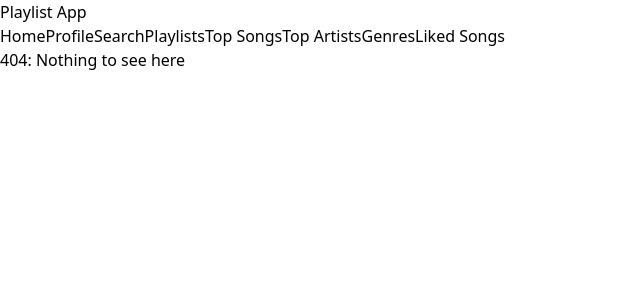
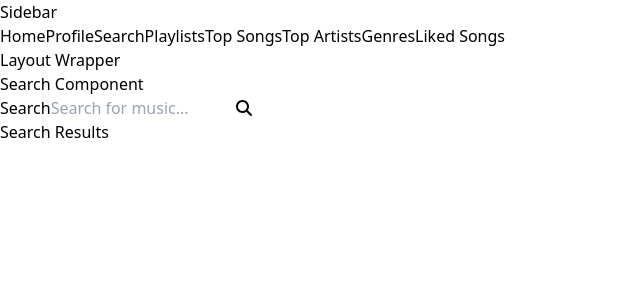
Before and after one commit to eomisterman/playlist-app, a React (Vite) app: page /search in a window 1280 px wide. Before the commit this address had no page. Shown: the top 300 px of the page, without its empty margins (0-640 px from the left). Built offline with nearby package versions, Linux system fonts and the light colour scheme; sample sign-in values are in the browser's storage.

Commit message:
Added search track functionality. Wrapped routes in layout route.

```diff
--- a/package.json
+++ b/package.json
@@ -10,6 +10,11 @@
     "preview": "vite preview"
   },
   "dependencies": {
+    "@fortawesome/fontawesome-svg-core": "^6.4.2",
+    "@fortawesome/free-brands-svg-icons": "^6.4.2",
+    "@fortawesome/free-regular-svg-icons": "^6.4.2",
+    "@fortawesome/free-solid-svg-icons": "^6.4.2",
+    "@fortawesome/react-fontawesome": "^0.2.0",
     "react": "^18.2.0",
     "react-dom": "^18.2.0",
     "react-router-dom": "^6.17.0"
--- a/src/App.jsx
+++ b/src/App.jsx
@@ -1,36 +1,58 @@
-import { Link, Routes, Route, useNavigate } from 'react-router-dom';
-import { fetchProfile, getAccessToken, redirectToAuthCodeFlow } from './util/Spotify';
+import { Link, Routes, Route, Outlet, useNavigate } from 'react-router-dom';
+import {
+  getProfile,
+  getAccessToken,
+  redirectToAuthCodeFlow,
+  getSearchTracks } from './util/Spotify';
 import { useEffect, useState } from 'react';
+import { FontAwesomeIcon } from '@fortawesome/react-fontawesome';
+import { faMagnifyingGlass } from '@fortawesome/free-solid-svg-icons';
 
 const App = () => {
 return (
-    <section className='flex'>
+    <section id="app" className='flex m-8'>
       <Sidebar />
       <Routes>
-        <Route index path="/" element={<Home />} />
-        <Route path="/login" element={<Login />} />
-        <Route path="/callback" element={<Callback />} />
-        <Route path="/profile" element={<Profile />} />
-        <Route path="*" element={<NoMatch />} />
+        <Route element={<Layout />}>
+          <Route index path="/" element={<Home />} />
+          <Route path="/login" element={<Login />} />
+          <Route path="/callback" element={<Callback />} />
+          <Route path="/profile" element={<Profile />} />
+          <Route path="/search" element={<Search />} />
+          <Route path="*" element={<NoMatch />} />
+        </Route>
       </Routes>
     </section>
   );
 }
 
-/*
- *
+/**
+ * Layout component
+ * Wraps all other components
+ **/
+const Layout = () => {
+  return (
+    <section id="layout" className="basis-auto p-2">
+      <h1 className="mb-8">Layout Wrapper</h1>
+      <main>
+        <Outlet />
+      </main>
+    </section>
+  );
+}
+
+/**
  * Sidebar navigation
  * Turn into hamburger menu when screen size shrinks
- *
- */
+ **/
 const Sidebar = () => {
   return (
-    <section id="sidebar" className="basis-48 block">
-      <h1>Playlist App</h1>
+    <section id="sidebar" className="basis-48 block p-2">
+      <h1 className="mb-8">Sidebar</h1>
       <Link className="block" to="/">Home</Link>
       <Link className="block" to="/profile">Profile</Link>
       {/* <Link className="block">Drafts</Link> */}
-      <Link className="block">Search</Link>
+      <Link className="block" to="/search">Search</Link>
       <Link className="block">Playlists</Link>
       <Link className="block">Top Songs</Link>
       <Link className="block">Top Artists</Link>
@@ -42,6 +64,10 @@ const Sidebar = () => {
   );
 }
 
+/**
+ * Landing page component
+ * Redirects to login if no access token is found
+ */
 const Home = () => {
   const [profile, setProfile] = useState(null);
   const navigate = useNavigate();
@@ -51,7 +77,7 @@ const Home = () => {
       console.log('No token, redirecting to login');
       navigate('/login');
     } else {
-      fetchProfile().then((profile) => {
+      getProfile().then((profile) => {
         setProfile(profile);
       });
     }
@@ -105,7 +131,7 @@ const Profile = () => {
   const [profile, setProfile] = useState(null);
 
   useEffect(() => {
-    fetchProfile().then((profile) => {
+    getProfile().then((profile) => {
       setProfile(profile);
     }).catch((error) => {
       throw new Error("Error fetching profile: ", error);
@@ -119,6 +145,63 @@ const Profile = () => {
   );
 };
 
+const Search = () => {
+  const [searchTerm, setSearchTerm] = useState('');
+  const [searchResults, setSearchResults] = useState(null);
+
+  useEffect(() => {
+    console.log("searchResults", searchResults);
+  }, [searchResults]);
+
+  const handleUpdateSearchTerm = (event) => {
+    setSearchTerm(event.target.value);
+  }
+
+  const handleSearch = () => {
+    getSearchTracks(searchTerm).then((results) => {
+      setSearchResults(results);
+    }).catch((error) => {
+      throw new Error("Error fetching search results: ", error);
+    });
+  }
+
+  const buttonIcon = <FontAwesomeIcon icon={faMagnifyingGlass} />
+
+  return (
+    <>
+      <h1 className="block">Search Component</h1>
+      <label htmlFor="search" className="block">Search</label>
+      <input id="search"
+        className="inline-block"
+        type="text"
+        size="15"
+        placeholder="Search for music..."
+        onChange={handleUpdateSearchTerm} />
+      <button
+        className="inline-block"
+        onClick={handleSearch} >
+          {buttonIcon}
+      </button>
+      <section id="search-results" className="inline">
+        <h2>Search Results</h2>
+        {searchResults && searchResults.map((result) => {
+          return (
+            <dl key={result.id} className="block">
+              <dt className="inline mx-1">{result.name}</dt>
+              <span>-</span>
+              {result.artists.map((artists) => {
+                return (
+                  <dd key={artists.id} className="inline mx-1">{artists.name}</dd>
+                );
+              })}
+            </dl>
+          );
+        })}
+      </section>
+    </>
+  );
+}
+
 const NoMatch = () => {
   return (
     <h1>404: Nothing to see here</h1>
--- a/src/util/Spotify.js
+++ b/src/util/Spotify.js
@@ -83,8 +83,11 @@ export function isTokenExpired() {
     return !token || Date.now() > expiration_time;
 }
 
-// Call Web API
-export async function fetchProfile() {
+/**
+ * GET - Current User's Profile
+ * @returns {Promise} Profile object
+ */
+export async function getProfile() {
     const token = localStorage.getItem("access_token");
 
     if (isTokenExpired()) {
@@ -107,3 +110,56 @@ export async function fetchProfile() {
         return profile;
     }
 }
+
+/**
+ * GET - Search for tracks
+ * @param {String} query Search query
+ * @returns {Promise} Search results
+ */
+export async function getSearchTracks(query) {
+    const token = localStorage.getItem("access_token");
+    const encodedQuery = encodeURIComponent(query);
+
+    if (isTokenExpired()) {
+        console.log("token invalid, redirecting to auth");
+        redirectToAuthCodeFlow();
+    } else {
+        const searchResults = await fetch(`https://api.spotify.com/v1/search?q=${encodedQuery}&type=track`, {
+            headers: {
+                Authorization: `Bearer ${token}`,
+            },
+        })
+        .then((response) => response.json())
+        .then((data) => {
+            let results = data.tracks.items.map((track) => {
+                return {
+                    id: track.id,
+                    name: track.name,
+                    href: track.href,
+                    uri: track.uri,
+                    artists: track.artists.map((artist) => {
+                        return {
+                            id: artist.id,
+                            name: artist.name,
+                            href: artist.href,
+                            uri: artist.uri
+                        }
+                    }),
+                    album: {
+                        id: track.album.id,
+                        name: track.album.name,
+                        href: track.album.href,
+                        uri: track.album.uri
+                    },
+                }
+            });
+
+            return results;
+        })
+        .catch((error) => {
+            console.error("Error fetching search results: ", error);
+        });
+
+        return searchResults;
+    }
+}
```
Also changed, not shown: 1 other file (tests, documents, lock files or other folders).
